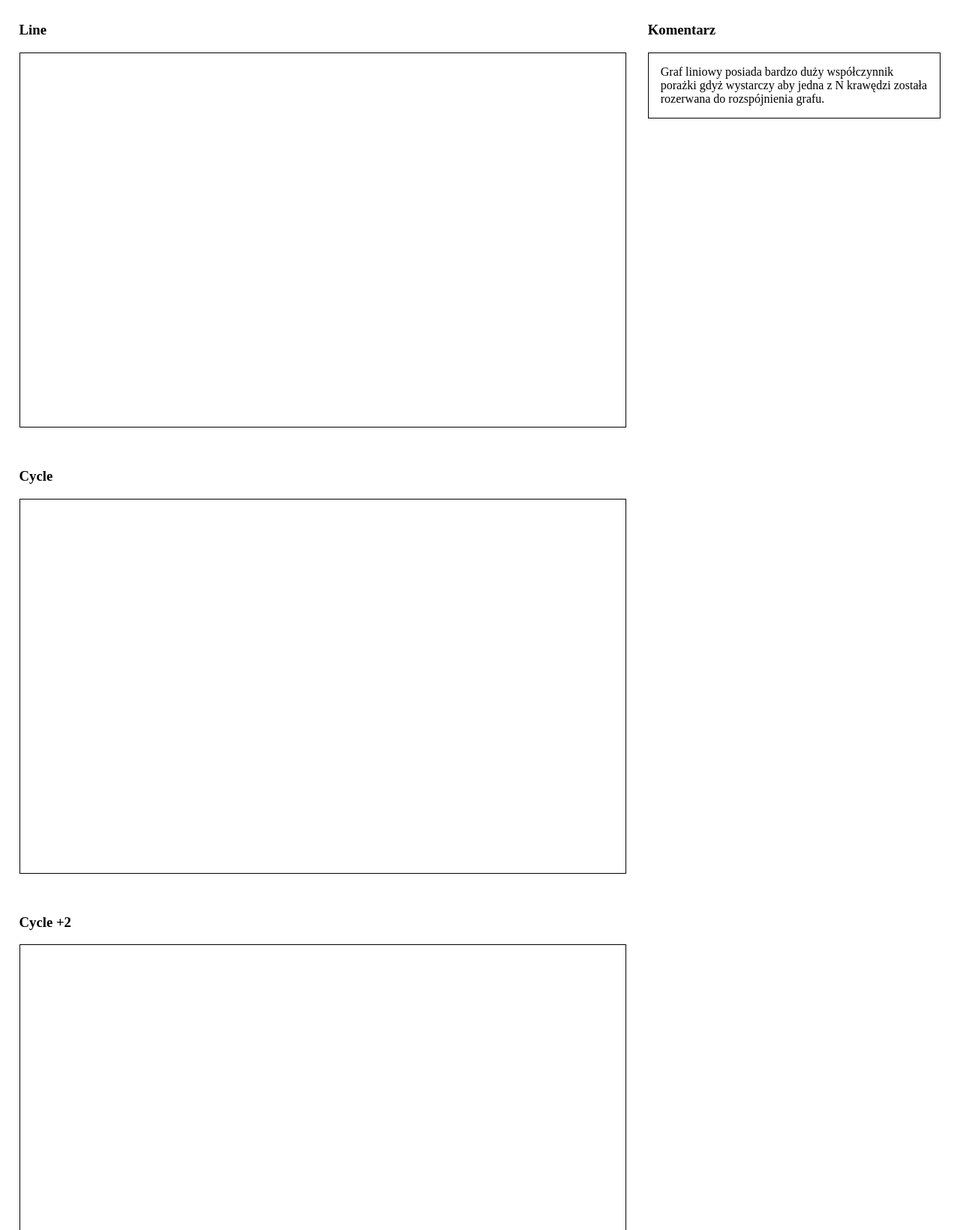
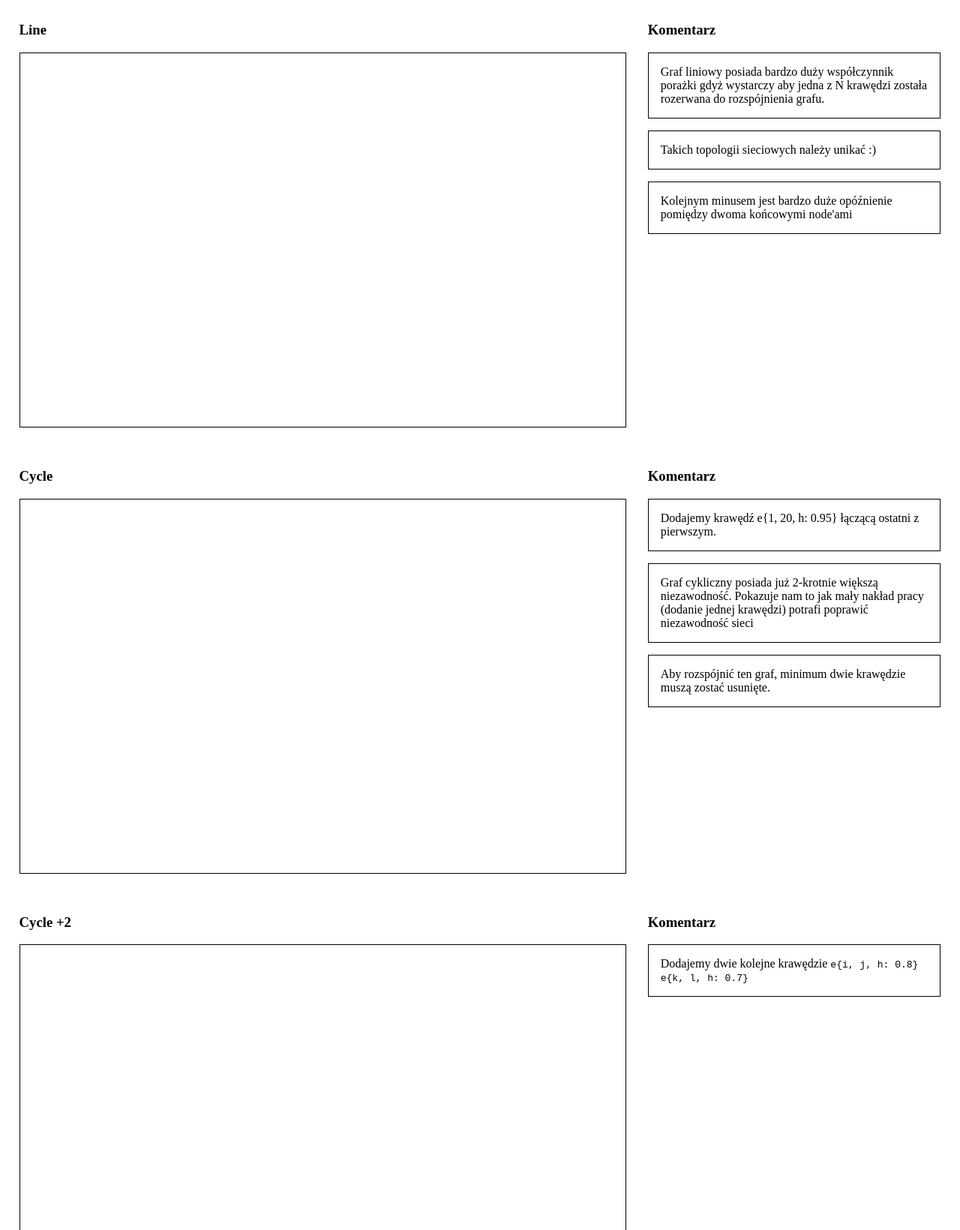
Before and after one commit to kestarumper/network-graph-simulation, a website: page index.html in a window 1280 px wide. Shown: the part 15-1655 px from the top of the page at 75% size. Drawn offline with Linux system fonts and the light colour scheme; a script that the page names is missing.

Commit message:
adding comments

```diff
--- a/index.html
+++ b/index.html
@@ -35,6 +35,8 @@
             <div class="col-2-6">
                 <h3>Komentarz</h3>
                 <p>Graf liniowy posiada bardzo duży współczynnik porażki gdyż wystarczy aby jedna z N krawędzi została rozerwana do rozspójnienia grafu.</p>
+                <p>Takich topologii sieciowych należy unikać :)</p>
+                <p>Kolejnym minusem jest bardzo duże opóźnienie pomiędzy dwoma końcowymi node'ami</p>
             </div>
         </div>
 
@@ -46,7 +48,10 @@
             </div>
 
             <div class="col-2-6">
-
+                <h3>Komentarz</h3>
+                <p>Dodajemy krawędź e{1, 20, h: 0.95} łączącą ostatni z pierwszym.</p>
+                <p>Graf cykliczny posiada już 2-krotnie większą niezawodność. Pokazuje nam to jak mały nakład pracy (dodanie jednej krawędzi) potrafi poprawić niezawodność sieci</p>
+                <p>Aby rozspójnić ten graf, minimum dwie krawędzie muszą zostać usunięte.</p>
             </div>
         </div>
 
@@ -58,7 +63,13 @@
             </div>
 
             <div class="col-2-6">
-
+                <h3>Komentarz</h3>
+                <p>Dodajemy dwie kolejne krawędzie
+                    <code>
+                        e{i, j, h: 0.8}
+                        e{k, l, h: 0.7}
+                    </code>
+                </p>
             </div>
         </div>
 
--- a/index.js
+++ b/index.js
@@ -40,7 +40,7 @@ function connectionChance(grph, tries = 10000) {
 function showConvergence(targetId, value) {
     var selector = `#${targetId} + .convergence`;
     var element = document.querySelector(selector);
-    element.innerHTML = `Connected: ${value}%`;
+    element.innerHTML = `Graph consistency: ${value}%`;
 }
 
 /*
```
